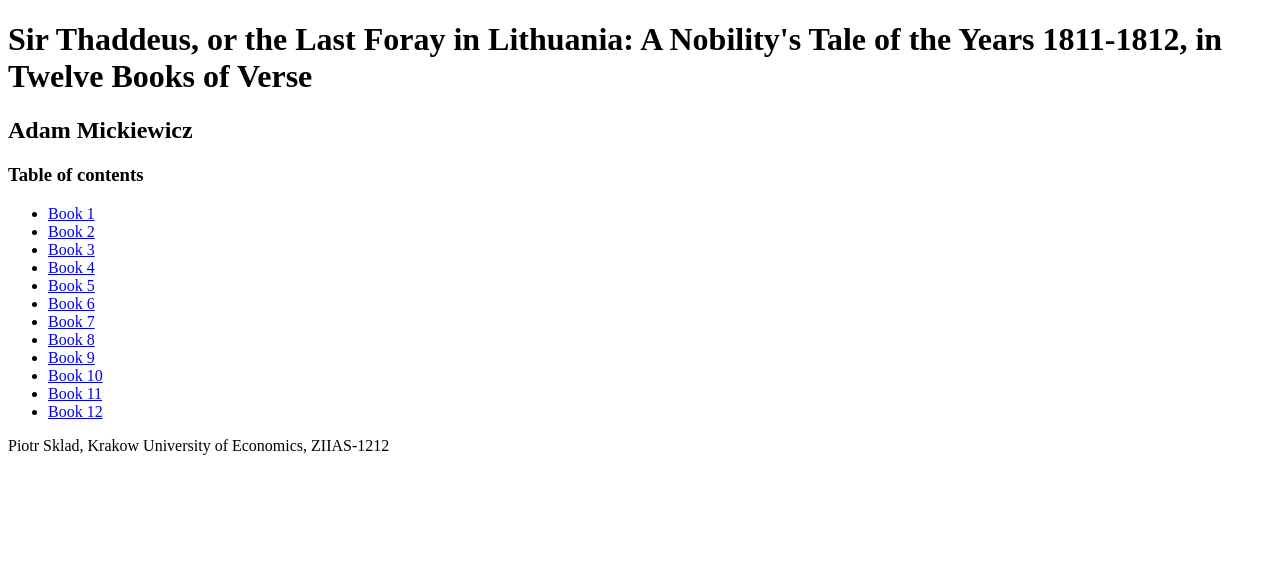
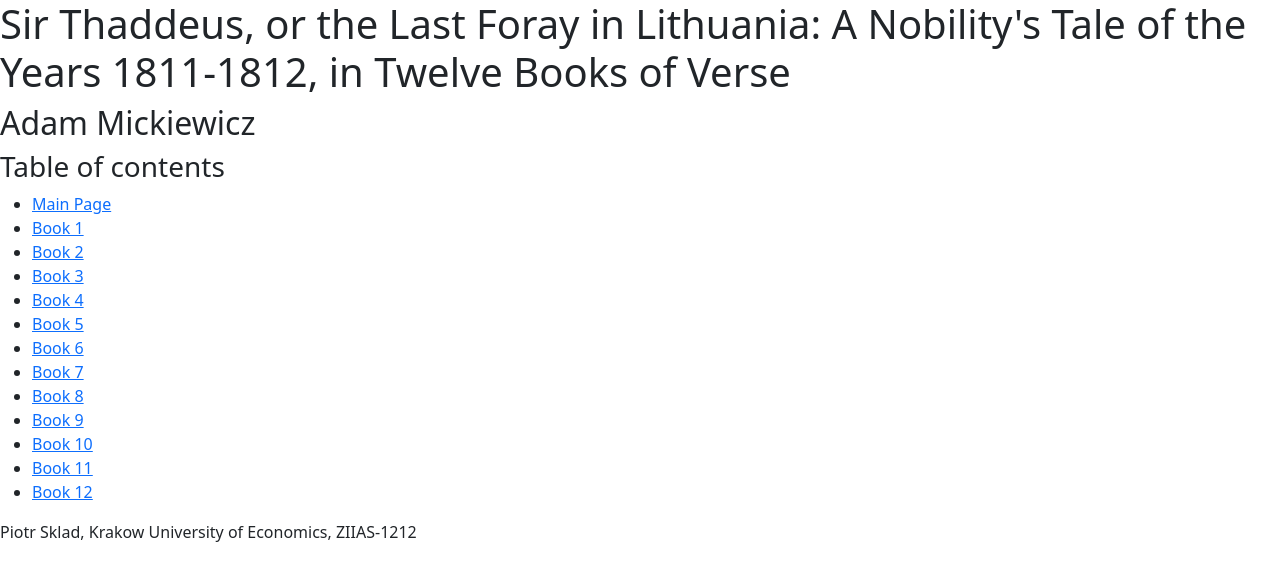
Before and after one commit to Dezetka/Pan-Tadeusz-P-S, a plain HTML site: page index.html in a window 1280 px wide. Drawn offline with nearby package versions, Linux system fonts and the light colour scheme.

Commit message:
Bootstrap added to index file

```diff
--- a/index.html
+++ b/index.html
@@ -4,6 +4,8 @@
     <meta charset="UTF-8">
     <meta name="viewport" content="width=device-width, initial-scale=1.0">
     <title>Sir Thaddeus</title>
+    <link href="https://cdn.jsdelivr.net/npm/bootstrap@5.3.3/dist/css/bootstrap.min.css" rel="stylesheet" integrity="sha384-QWTKZyjpPEjISv5WaRU9OFeRpok6YctnYmDr5pNlyT2bRjXh0JMhjY6hW+ALEwIH" crossorigin="anonymous">
+    <script src="https://cdn.jsdelivr.net/npm/bootstrap@5.3.3/dist/js/bootstrap.bundle.min.js" integrity="sha384-YvpcrYf0tY3lHB60NNkmXc5s9fDVZLESaAA55NDzOxhy9GkcIdslK1eN7N6jIeHz" crossorigin="anonymous"></script>
 </head>
 <body>
     <header>
@@ -14,6 +16,7 @@
     <section>
         <h3>Table of contents</h3>
         <ul>
+            <li><a href="index.html">Main Page</a></li>
             <li><a href="k1.html">Book 1</a></li>
             <li><a href="k2.html">Book 2</a></li>
             <li><a href="k3.html">Book 3</a></li>
```
